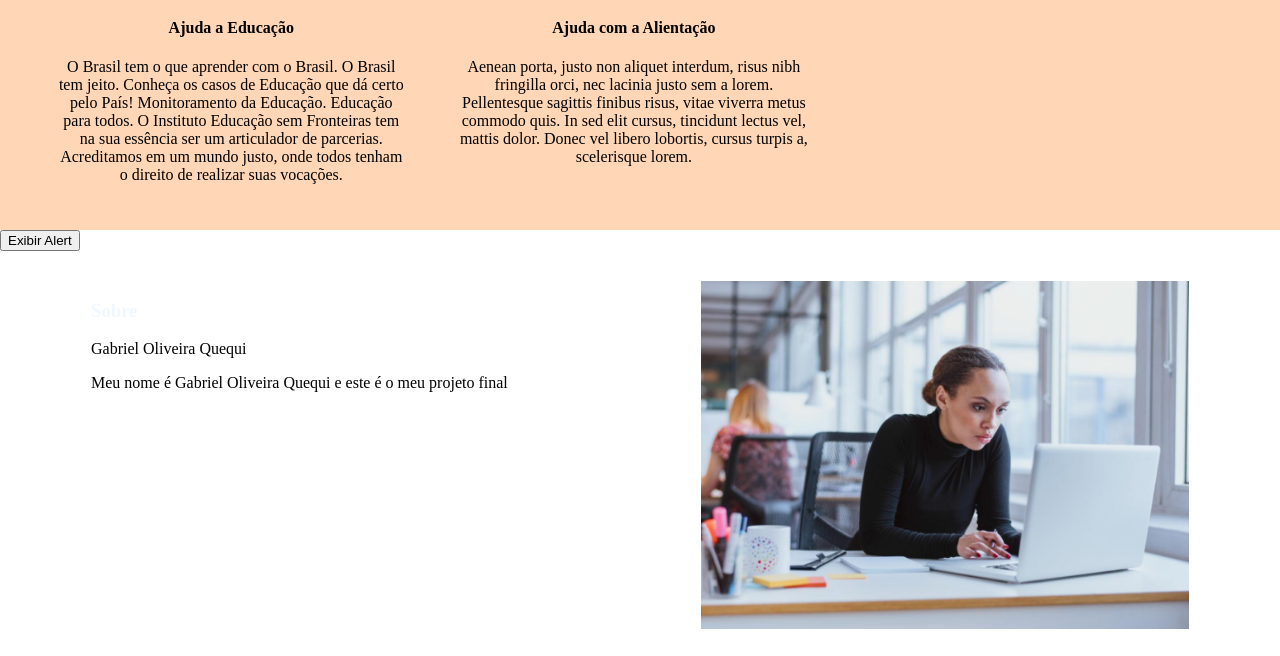
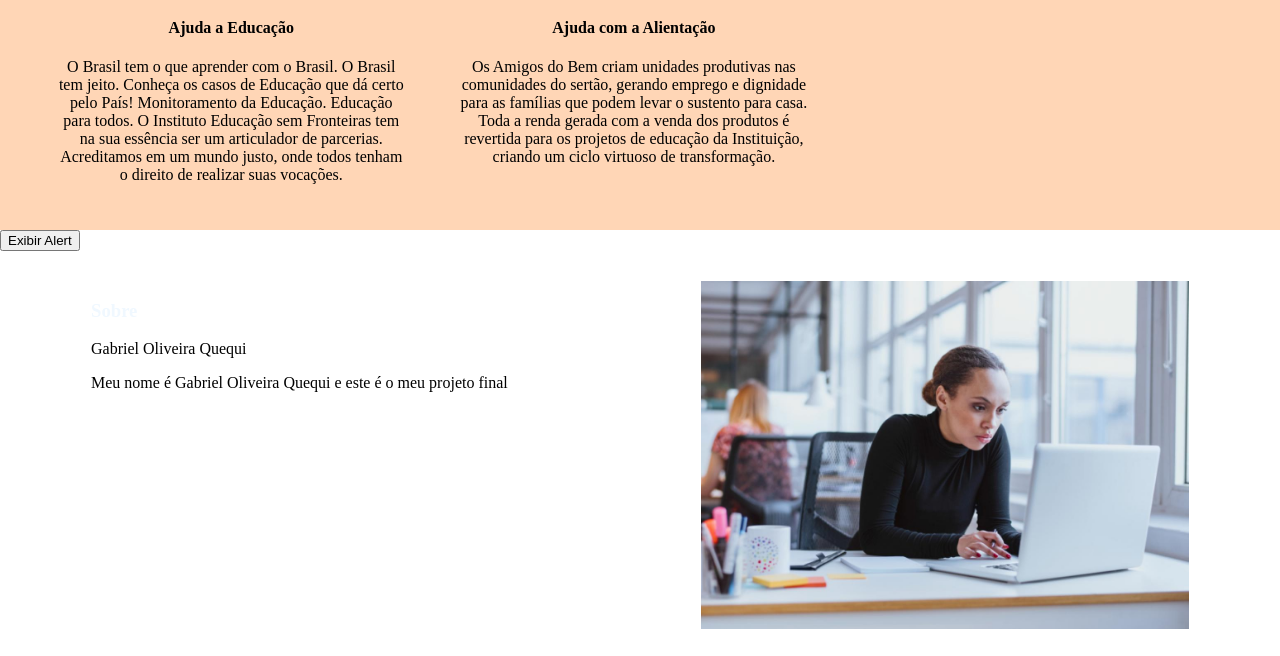
Before and after one commit to Hayma16/Hayma16.github.io, a plain HTML site: page index.html in a window 1280 px wide. Shown: the part 1692-2348 px from the top of the page. Drawn offline with Linux system fonts and the light colour scheme.

Commit message:
Update index.html

```diff
--- a/index.html
+++ b/index.html
@@ -56,7 +56,7 @@
         <div class="coluna tres centralizado">
             <img class="imgeco" src="img/natural.jpg" alt="Tartaruga nadando no dundo do mar">
             <h4> Ajuda com a Alientação </h4>
-            <p>    Aenean porta, justo non aliquet interdum, risus nibh fringilla orci, nec lacinia justo sem a lorem. Pellentesque sagittis finibus risus, vitae viverra metus commodo quis. In sed elit cursus, tincidunt lectus vel, mattis dolor. Donec vel libero lobortis, cursus turpis a, scelerisque lorem.</p>
+            <p>Os Amigos do Bem criam unidades produtivas nas comunidades do sertão, gerando emprego e dignidade para as famílias que podem levar o sustento para casa. Toda a renda gerada com a venda dos produtos é revertida para os projetos de educação da Instituição, criando um ciclo virtuoso de transformação.</p>
         </div>
     </section>
     <input type="button" onclick="funcao1()" value="Exibir Alert" />
```
